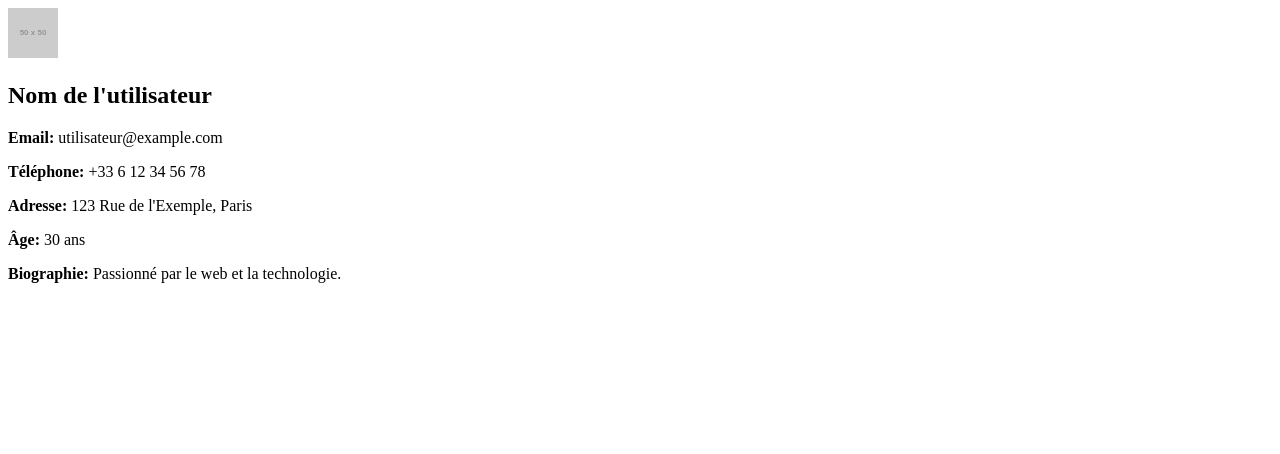
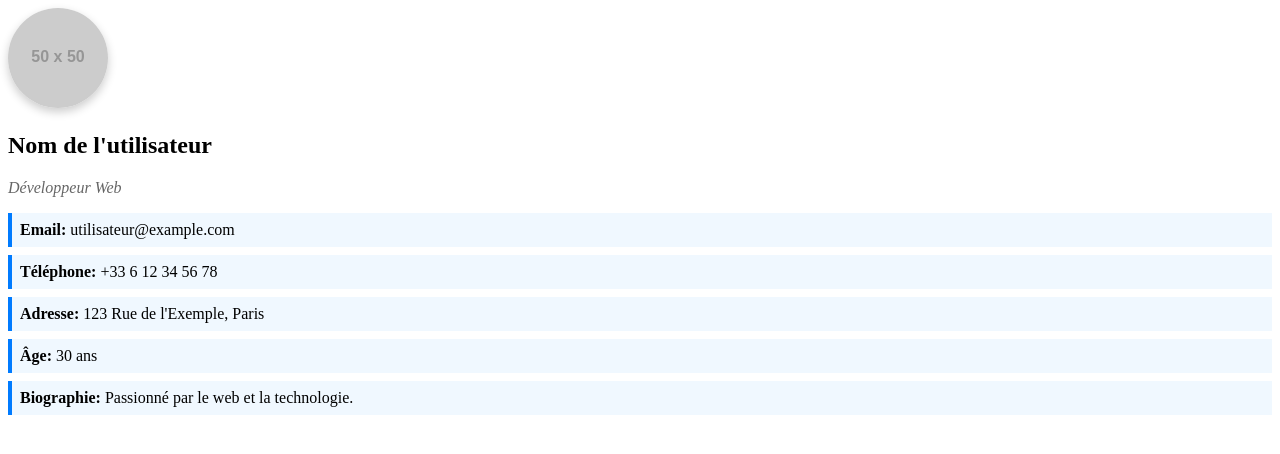
Before and after one commit to delannoykurt/BlogInformatique, a plain HTML site: page src/profil.html in a window 1280 px wide. Drawn offline with Linux system fonts and the light colour scheme; placeholder pictures from the web are drawn by us.

Commit message:
Add new implementation for custom interface profil

```diff
--- a/src/css/profil.css
+++ b/src/css/profil.css
@@ -1,12 +1,41 @@
+.profile-container {
+    background-color: white;
+    max-width: 600px;
+    width: 90%;
+    margin-top: 50px;
+    border-radius: 12px;
+    box-shadow: 0 8px 20px rgba(0, 0, 0, 0.1);
+    padding: 2rem;
+}
 
-        .profile-icon {
-            position: absolute;
-            top: 20px;
-            right: 20px;
-            cursor: pointer;
-        }
-        .profile-icon img {
-            width: 50px;
-            height: 50px;
-            border-radius: 50%;
-        }
+.profile-header {
+    text-align: center;
+    margin-bottom: 2rem;
+}
+
+.profile-icon img {
+    width: 100px;
+    height: 100px;
+    border-radius: 50%;
+    object-fit: cover;
+    box-shadow: 0 4px 10px rgba(0, 0, 0, 0.2);
+    transition: transform 0.3s;
+}
+
+.profile-icon img:hover {
+    transform: scale(1.05);
+}
+
+.profile-role {
+    color: #666;
+    font-style: italic;
+    margin-top: 0.5rem;
+}
+
+.profile-info p {
+    font-size: 1rem;
+    margin: 0.5rem 0;
+    padding: 0.5rem;
+    border-left: 4px solid #007bff;
+    background-color: #f0f8ff;
+}
--- a/src/profil.html
+++ b/src/profil.html
@@ -1,22 +1,30 @@
-<!DOCTYPE html>
+<!doctype html>
 <html lang="fr">
     <head>
-    <meta charset="UTF-8">
-    <meta name="viewport" content="width=device-width, initial-scale=1.0">
+        <meta charset="UTF-8" />
+        <meta name="viewport" content="width=device-width, initial-scale=1.0" />
         <title>Blog</title>
-    <link rel="stylesheet" href="profil.html">
+        <link rel="stylesheet" href="css/profil.css" />
     </head>
     <body>
+        <div class="profil-container">
+            <div class="profil-header">
                 <div class="profile-icon profil" onclick="redirectToProfile()">
-        <img src="https://www.placehold.co/50" alt="Profil">
+                    <img src="https://www.placehold.co/50" alt="Profil" />
                 </div>
                 <h2>Nom de l'utilisateur</h2>
+                <p class="profile-role">Développeur Web</p>
+            </div>
+        </div>
         <div class="profile-info">
             <p><strong>Email:</strong> utilisateur@example.com</p>
             <p><strong>Téléphone:</strong> +33 6 12 34 56 78</p>
             <p><strong>Adresse:</strong> 123 Rue de l'Exemple, Paris</p>
             <p><strong>Âge:</strong> 30 ans</p>
-        <p><strong>Biographie:</strong> Passionné par le web et la technologie.</p>
+            <p>
+                <strong>Biographie:</strong> Passionné par le web et la
+                technologie.
+            </p>
         </div>
         <script>
             function redirectToProfile() {
```
Also changed, not shown: src/css/menu.css (+21 -19 lines). Lines whose indentation alone changed are shown as unchanged.
